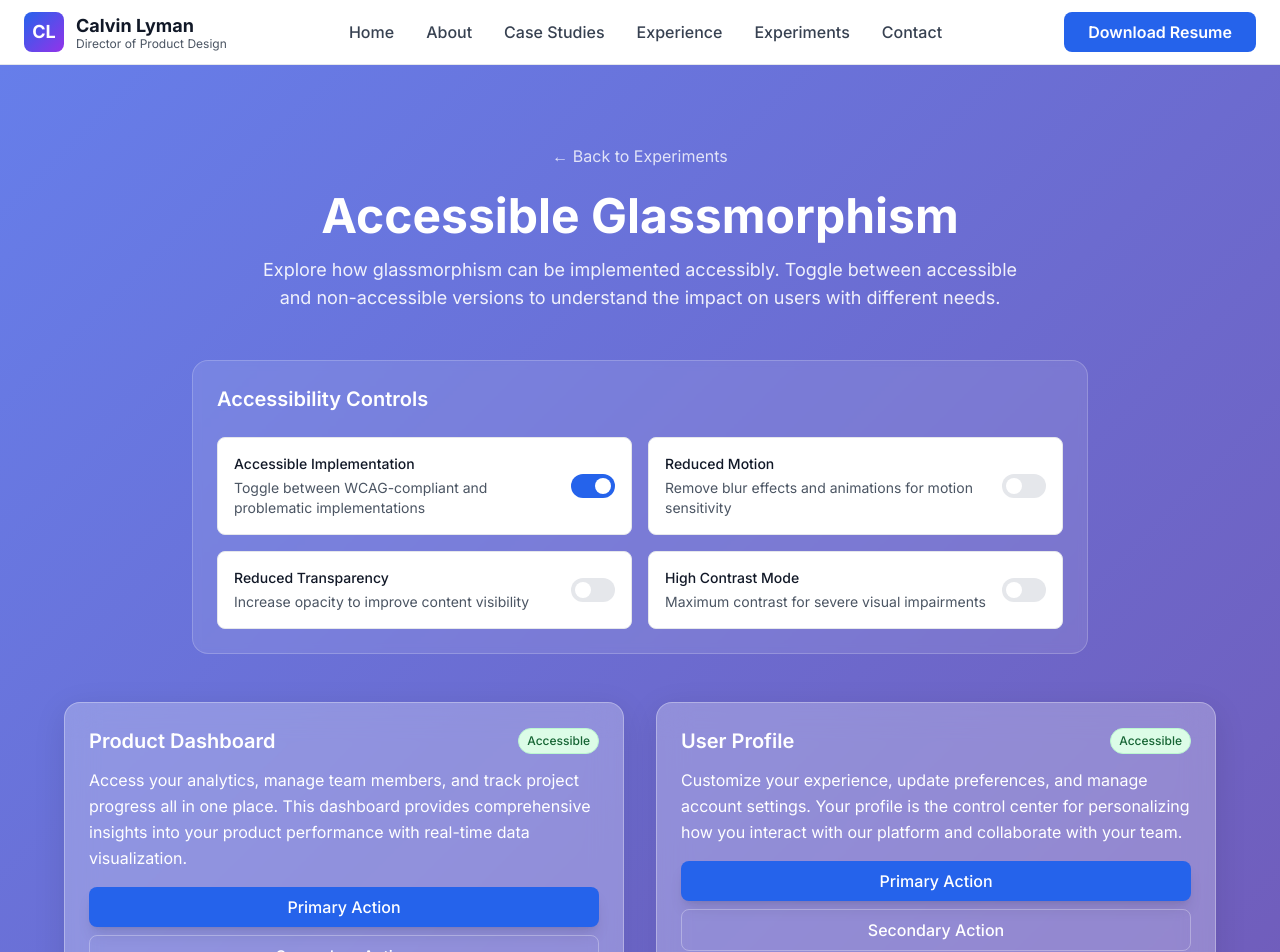
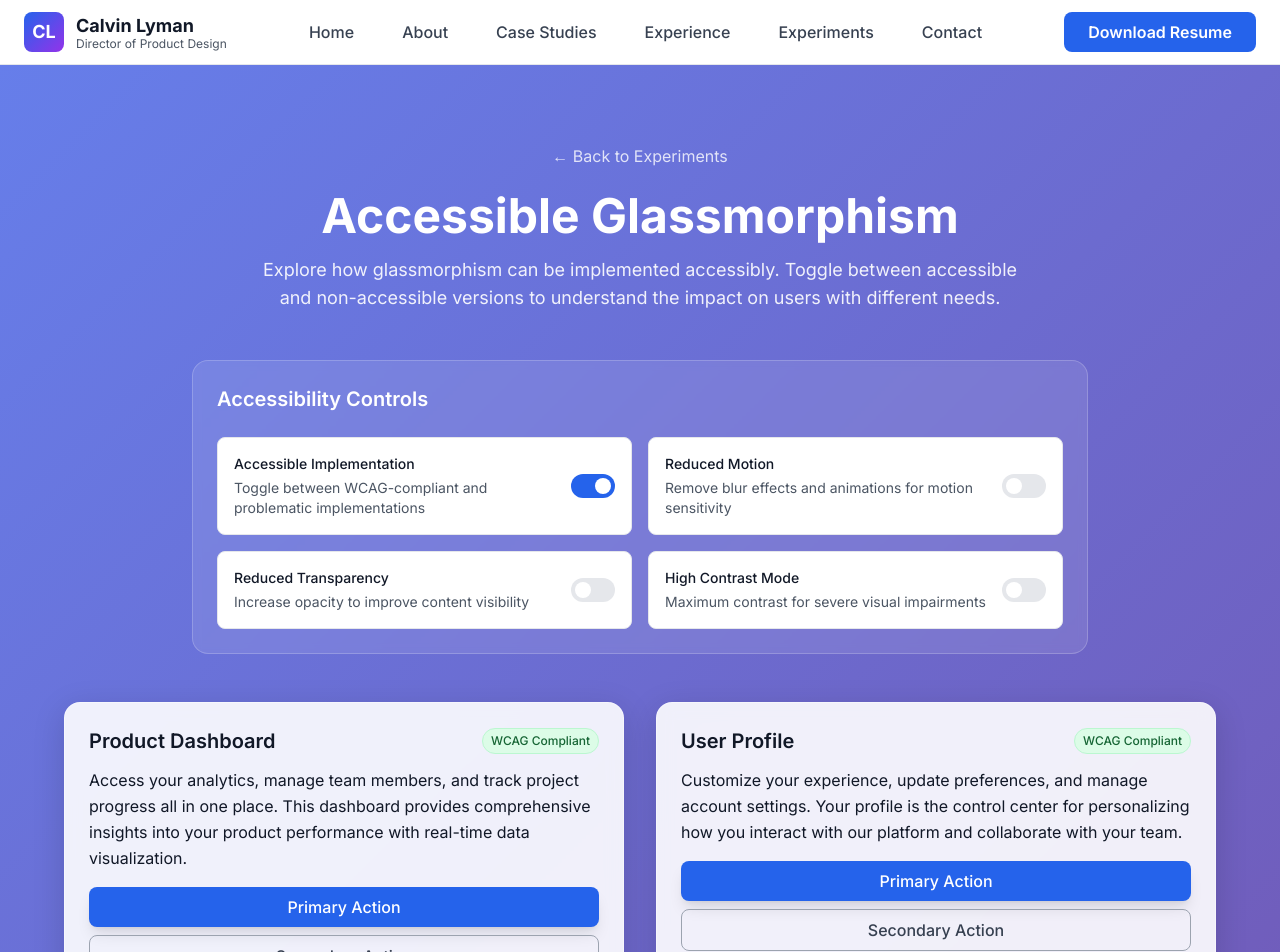
Before and after one commit to calvinllyman/calvin-lyman-portfolio, a Next.js app: page /experiments/accessible-glassmorphism in a window 1280 px wide. Shown: the top 952 px of the page. Built offline with nearby package versions, Linux system fonts and the light colour scheme.

Commit message:
fixed navigation

```diff
--- a/src/app/experiments/accessible-glassmorphism/page.tsx
+++ b/src/app/experiments/accessible-glassmorphism/page.tsx
@@ -85,25 +85,31 @@ const GlassmorphismCard = ({
   }
 
   const cardStyles = accessible ? {
-    // Accessible version - enhanced readability while maintaining glass effect
+    // Accessible version - ALWAYS maintain WCAG compliance (4.5:1+ contrast)
+    ...baseGlassStyle,
+    background: 'rgba(255, 255, 255, 0.9)', // Fixed high opacity for accessibility
+    border: '1px solid rgba(255, 255, 255, 0.4)',
+    boxShadow: '0 8px 32px rgba(0, 0, 0, 0.15)',
+    backdropFilter: reducedMotion ? 'none' : 'blur(8px)', // Reduced blur for better readability
+  } : {
+    // Non-accessible version - show the problems with pure glassmorphism
     ...baseGlassStyle,
     background: reducedTransparency
-      ? 'rgba(255, 255, 255, 0.95)'
-      : 'rgba(255, 255, 255, 0.25)',
-    border: '1px solid rgba(255, 255, 255, 0.3)',
-    boxShadow: '0 8px 32px rgba(0, 0, 0, 0.1)',
-  } : {
-    // Non-accessible version - true glassmorphism with poor readability
-    ...baseGlassStyle,
-    background: reducedTransparency
-      ? 'rgba(255, 255, 255, 0.15)'
-      : 'rgba(255, 255, 255, 0.08)',
+      ? 'rgba(255, 255, 255, 0.25)'  // Slightly better when user requests less transparency
+      : 'rgba(255, 255, 255, 0.08)', // Very low opacity shows the accessibility problem
     border: '1px solid rgba(255, 255, 255, 0.1)',
     boxShadow: '0 8px 32px rgba(0, 0, 0, 0.06)',
+    backdropFilter: reducedMotion ? 'none' : 'blur(20px)', // Heavy blur adds to readability issues
   }
 
-  const textColor = accessible ? 'text-white' : 'text-white/60'
-  const headingColor = accessible ? 'text-white' : 'text-white/70'
+  // Ensure proper contrast for accessibility
+  const textColor = accessible
+    ? 'text-gray-900'     // Always dark text on light background for WCAG compliance
+    : 'text-white/50'     // Poor contrast to demonstrate the problem
+
+  const headingColor = accessible
+    ? 'text-gray-900'     // Always dark text for headings when accessible
+    : 'text-white/60'     // Poor contrast for non-accessible headings
 
   return (
     <div
@@ -121,7 +127,7 @@ const GlassmorphismCard = ({
             ? 'bg-green-100 text-green-800 border border-green-200'
             : 'bg-red-100 text-red-800 border border-red-200'
         }`}>
-          {accessible ? 'Accessible' : 'Non-Accessible'}
+          {accessible ? 'WCAG Compliant' : 'Poor Contrast'}
         </div>
       </div>
       <p className={`leading-relaxed ${textColor}`}>
@@ -134,7 +140,7 @@ const GlassmorphismCard = ({
           className={`w-full py-2 px-4 rounded-lg font-medium transition-colors focus:outline-none focus:ring-2 focus:ring-offset-2 ${
             accessible
               ? 'bg-blue-600 text-white hover:bg-blue-700 focus:ring-blue-500 shadow-lg'
-              : 'bg-blue-400/50 text-white/80 hover:bg-blue-500/60 focus:ring-blue-300'
+              : 'bg-blue-400/40 text-white/70 hover:bg-blue-500/50 focus:ring-blue-300'
           }`}
         >
           Primary Action
@@ -142,8 +148,8 @@ const GlassmorphismCard = ({
         <button
           className={`w-full py-2 px-4 rounded-lg font-medium border transition-colors focus:outline-none focus:ring-2 focus:ring-offset-2 ${
             accessible
-              ? 'border-white/30 text-white hover:bg-white/10 focus:ring-white/50'
-              : 'border-white/20 text-white/60 hover:bg-white/5 focus:ring-white/30'
+              ? 'border-gray-400 text-gray-700 hover:bg-gray-100 focus:ring-gray-500'
+              : 'border-white/20 text-white/50 hover:bg-white/5 focus:ring-white/30'
           }`}
         >
           Secondary Action
--- a/src/components/Header.tsx
+++ b/src/components/Header.tsx
@@ -2,9 +2,12 @@
 
 import { useState } from 'react'
 import { motion } from 'framer-motion'
+import { useRouter, usePathname } from 'next/navigation'
 
 export default function Header() {
   const [isMenuOpen, setIsMenuOpen] = useState(false)
+  const router = useRouter()
+  const pathname = usePathname()
 
   const navigation = [
     { name: 'Home', href: '/' },
@@ -14,6 +17,25 @@ export default function Header() {
     { name: 'Experiments', href: '/experiments' },
     { name: 'Contact', href: '#contact' },
   ]
+
+  const handleNavigation = (href: string) => {
+    // Close mobile menu
+    setIsMenuOpen(false)
+
+    // If it's an anchor link and we're not on the home page, navigate to home first
+    if (href.startsWith('#') && pathname !== '/') {
+      router.push(`/${href}`)
+    } else if (href.startsWith('#') && pathname === '/') {
+      // If we're on home page, smooth scroll to the anchor
+      const element = document.querySelector(href)
+      if (element) {
+        element.scrollIntoView({ behavior: 'smooth' })
+      }
+    } else {
+      // Regular navigation
+      router.push(href)
+    }
+  }
 
   return (
     <header className="fixed top-0 left-0 right-0 z-50 bg-white/95 backdrop-blur-sm border-b border-gray-200">
@@ -36,34 +58,35 @@ export default function Header() {
           </motion.a>
 
           {/* Desktop Navigation */}
-          <nav className="hidden lg:flex items-center space-x-8">
+          <nav className="hidden md:flex items-center space-x-4 xl:space-x-8">
             {navigation.map((item) => (
-              <a
+              <button
                 key={item.name}
-                href={item.href}
-                className="text-gray-700 hover:text-blue-600 font-medium transition-colors duration-200 relative group"
+                onClick={() => handleNavigation(item.href)}
+                className="text-gray-700 hover:text-blue-600 font-medium transition-colors duration-200 relative group px-2 py-1 whitespace-nowrap"
               >
                 {item.name}
                 <span className="absolute inset-x-0 -bottom-1 h-0.5 bg-blue-600 transform scale-x-0 group-hover:scale-x-100 transition-transform duration-200"></span>
-              </a>
+              </button>
             ))}
           </nav>
 
           {/* CTA Button - Desktop */}
-          <div className="hidden lg:flex items-center space-x-4">
+          <div className="hidden md:flex items-center space-x-4">
             <a
               href="/Calvin_Lyman_Resume.pdf"
               download="Calvin_Lyman_Resume.pdf"
-              className="px-6 py-2 bg-blue-600 text-white rounded-lg font-semibold hover:bg-blue-700 transition-colors duration-200"
+              className="px-4 xl:px-6 py-2 bg-blue-600 text-white rounded-lg font-semibold hover:bg-blue-700 transition-colors duration-200 text-sm xl:text-base whitespace-nowrap"
             >
-              Download Resume
+              <span className="hidden lg:inline">Download Resume</span>
+              <span className="lg:hidden">Resume</span>
             </a>
           </div>
 
-          {/* Mobile/Tablet Menu Button */}
+          {/* Mobile Menu Button */}
           <button
             onClick={() => setIsMenuOpen(!isMenuOpen)}
-            className="lg:hidden p-3 rounded-lg hover:bg-gray-100 transition-colors touch-manipulation"
+            className="md:hidden p-3 rounded-lg hover:bg-gray-100 transition-colors touch-manipulation"
             aria-label="Toggle menu"
           >
             <div className="w-6 h-6 flex flex-col justify-center items-center">
@@ -74,23 +97,22 @@ export default function Header() {
           </button>
         </div>
 
-        {/* Mobile/Tablet Menu */}
+        {/* Mobile Menu */}
         <motion.div
           initial={false}
           animate={{ height: isMenuOpen ? 'auto' : 0, opacity: isMenuOpen ? 1 : 0 }}
           transition={{ duration: 0.3 }}
-          className="lg:hidden overflow-hidden"
+          className="md:hidden overflow-hidden"
         >
           <div className="py-4 space-y-3 border-t border-gray-200">
             {navigation.map((item) => (
-              <a
+              <button
                 key={item.name}
-                href={item.href}
-                className="block px-4 py-3 text-gray-700 hover:text-blue-600 hover:bg-blue-50 rounded-lg font-medium transition-colors duration-200 touch-manipulation"
-                onClick={() => setIsMenuOpen(false)}
+                onClick={() => handleNavigation(item.href)}
+                className="block w-full text-left px-4 py-3 text-gray-700 hover:text-blue-600 hover:bg-blue-50 rounded-lg font-medium transition-colors duration-200 touch-manipulation"
               >
                 {item.name}
-              </a>
+              </button>
             ))}
             <div className="px-4 pt-2">
               <a
```
